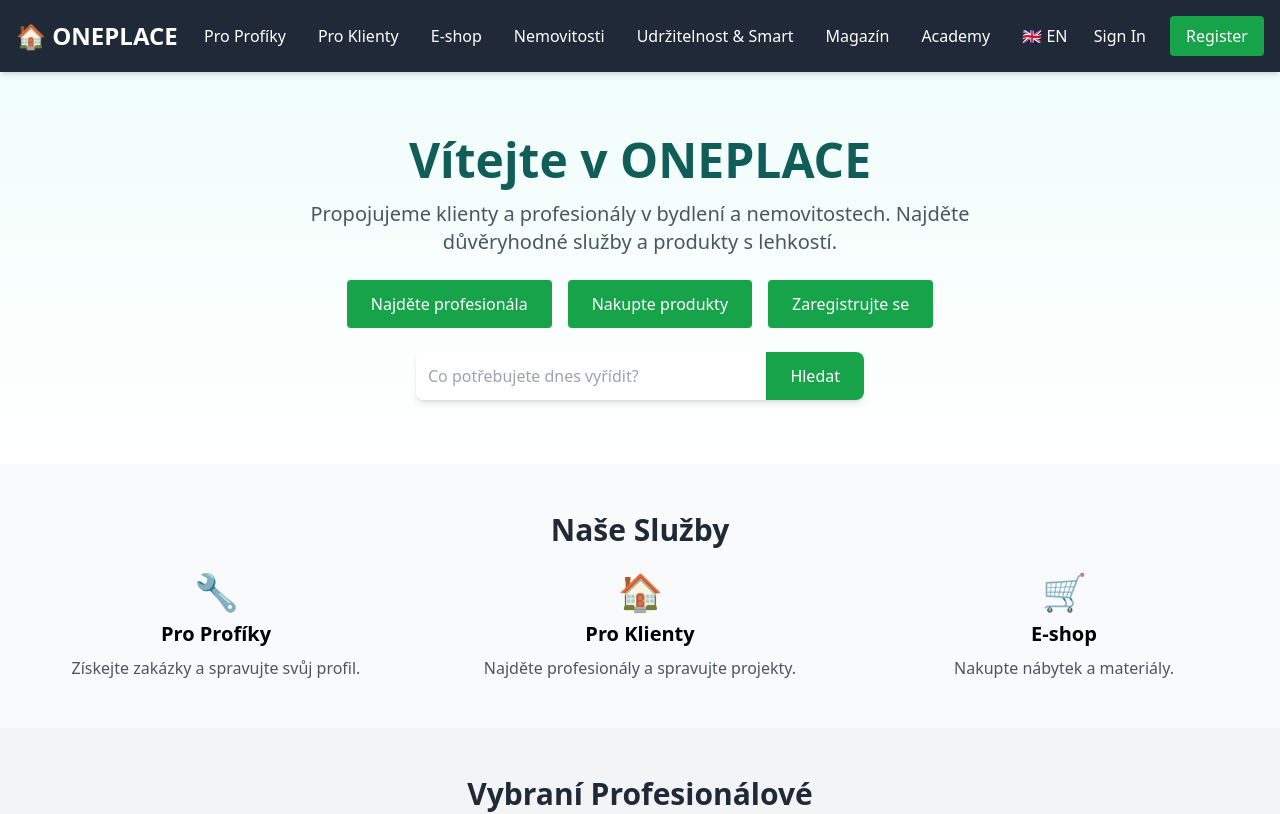
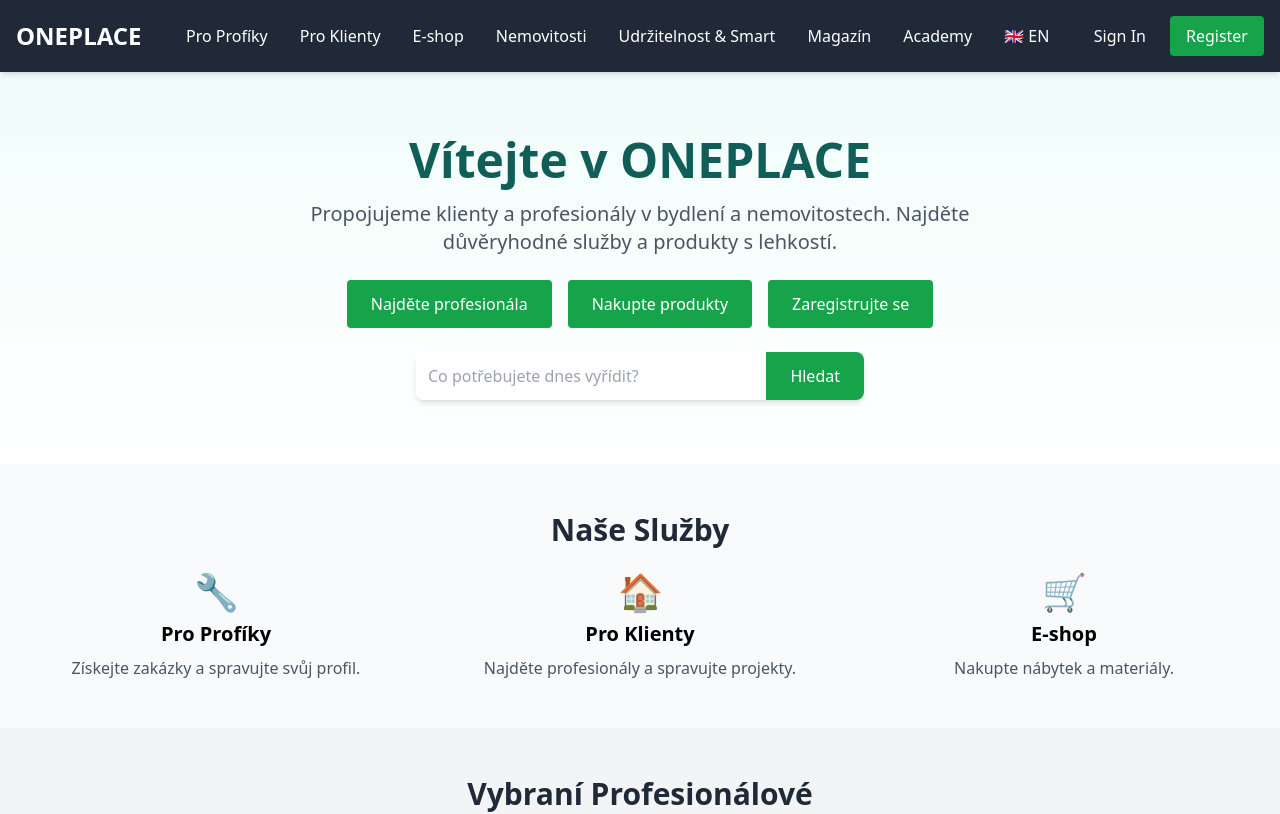
Before and after one commit to lavisekcz/oneplace-mvp, a Next.js app: page / in a window 1280 px wide. Shown: the top 814 px of the page. Built offline with nearby package versions, Linux system fonts and the light colour scheme.

Commit message:
Update page.tsx

```diff
--- a/app/page.tsx
+++ b/app/page.tsx
@@ -29,7 +29,7 @@ export default function HomePage() {
       <nav className="bg-gray-800 text-white sticky top-0 z-10 shadow-md">
         <div className="max-w-7xl mx-auto flex justify-between items-center p-4">
           <div className="flex items-center space-x-4">
-            <span className="text-2xl font-bold">🏠 ONEPLACE</span>
+            <span className="text-2xl font-bold">ONEPLACE</span>
           </div>
           <div className="hidden md:flex items-center space-x-8">
             <div className="relative group">
```
